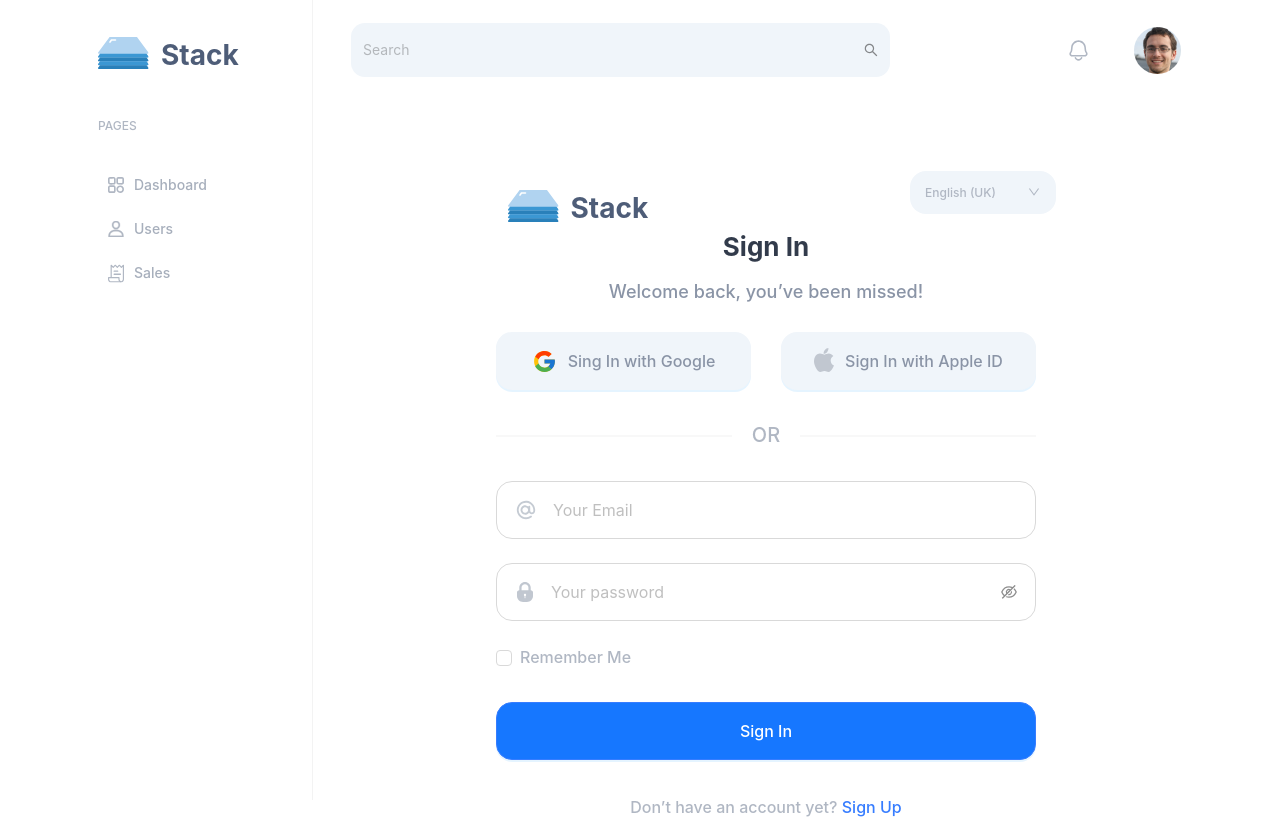
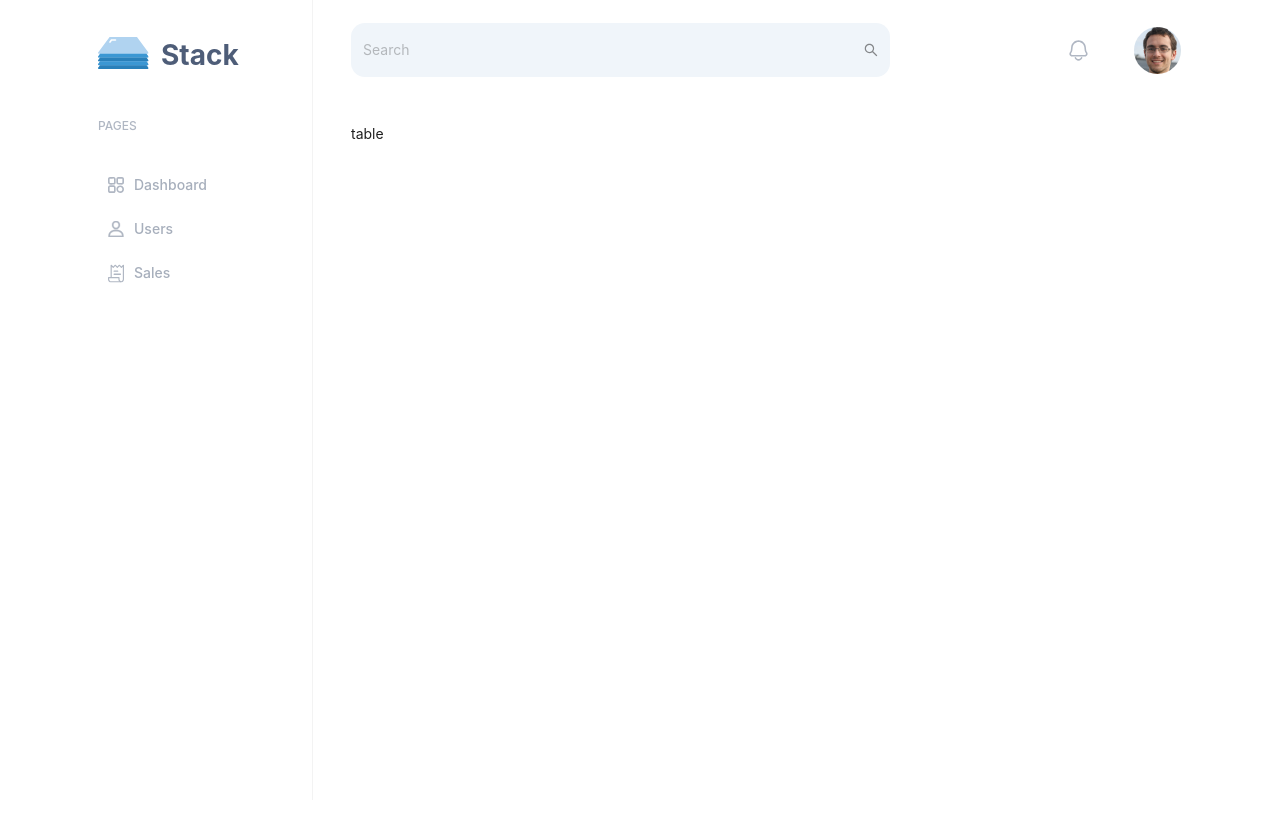
Before and after one commit to kamruzzaman-dev/TASK-M360ICT, a React (Vite) app: page /dashboard/users in a window 1280 px wide. Built offline with nearby package versions, Linux system fonts and the light colour scheme.

Commit message:
user component created

```diff
--- /dev/null
+++ b/src/component/dashboard/user/UserTableList.tsx
@@ -0,0 +1,10 @@
+
+const UserTableList = () => {
+    return (
+        <div>
+            table
+        </div>
+    );
+};
+
+export default UserTableList;
--- /dev/null
+++ b/src/component/dashboard/user/index.tsx
@@ -0,0 +1,11 @@
+import UserTableList from "./UserTableList";
+
+const User = () => {
+    return (
+        <div>
+            <UserTableList />
+        </div>
+    );
+};
+
+export default User;
--- a/src/route/Route.tsx
+++ b/src/route/Route.tsx
@@ -4,6 +4,7 @@ import SignUp from "../pages/Auth/SignUP";
 import DashboardLayout from "../pages/dashboardLayout";
 import Dashboard from "../component/dashboard/dashboardPages/dashboard";
 import Sales from "../component/dashboard/sales";
+import User from "../component/dashboard/user";
 
 const router = createBrowserRouter([
   { path: "/sign-in", element: <SignIn /> },
@@ -17,7 +18,7 @@ const router = createBrowserRouter([
       },
       {
         path: "/dashboard/users",
-        element: <SignIn />,
+        element: <User />,
       },
       {
         path: "/dashboard/sales",
```
